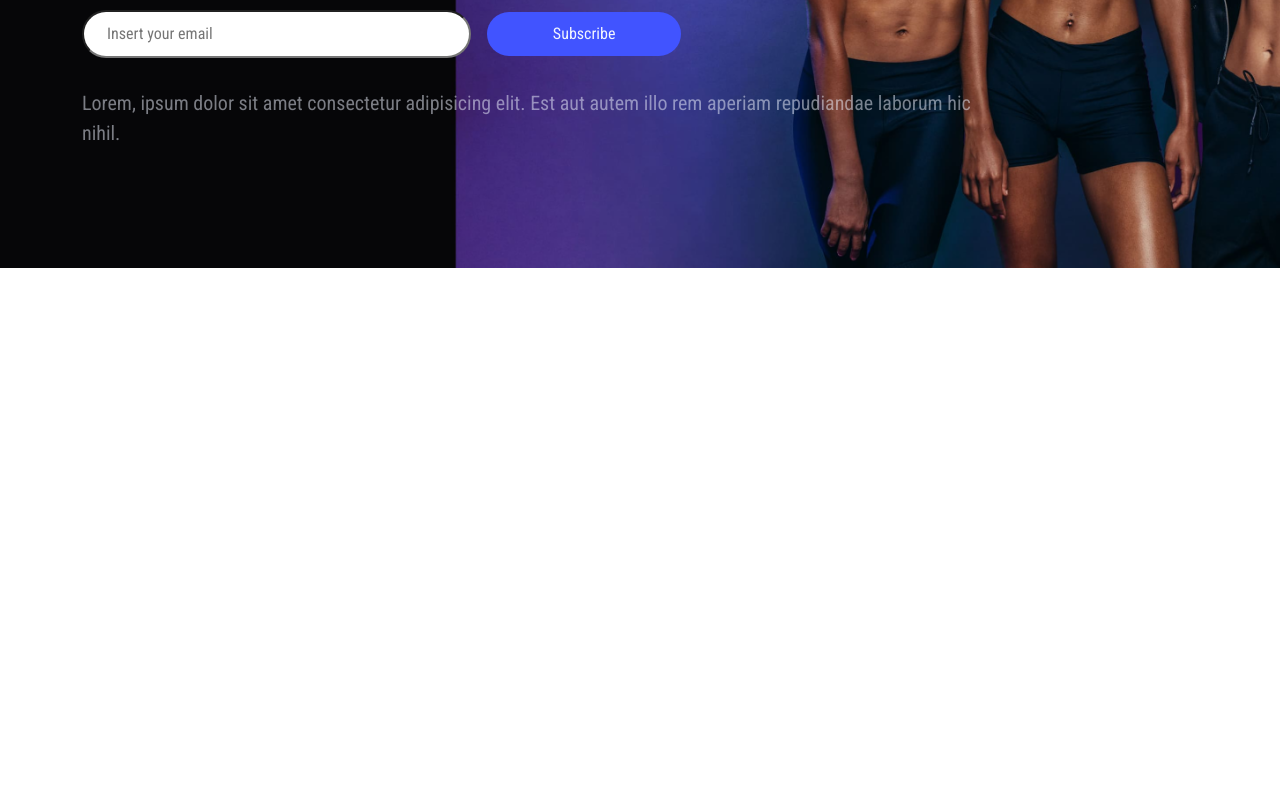
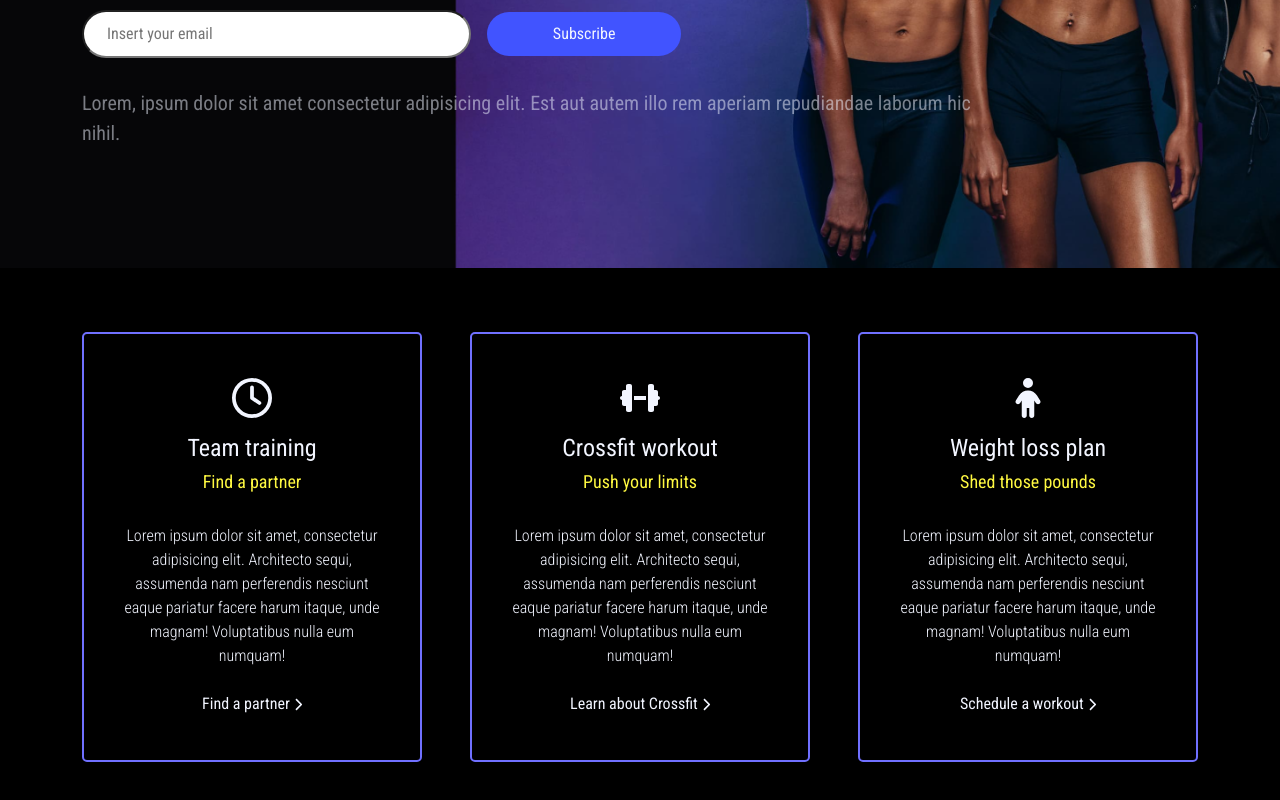
Before and after one commit to 0xelia/midterm, a Vue app: page / in a window 1280 px wide. Shown: the part 3054-3854 px from the top of the page. Before the commit the page ends 3322 px from the top, so only its background shows below. Built offline with nearby package versions, Linux system fonts and the light colour scheme.

Commit message:
plans section added

```diff
--- /dev/null
+++ b/src/components/graphicCard.vue
@@ -0,0 +1,82 @@
+<template>
+        <li :class="['card_item text-center d-flex flex-column', content.bg_black ? 'text_white' : '']">
+            <font-awesome-icon v-if="content.icon !== ''" :icon="content.icon" class="icon"/>
+
+            <div v-if="content.title != '' && content.subtitle != ''" class="card_head">
+                <h3 class="title">
+                    {{content.title}}
+                </h3>
+                <h5>
+                    {{content.subtitle}}
+                </h5>
+            </div>
+            <p>
+                {{content.p}}
+            </p>
+            <div class="cta d-flex align-items-center">
+                {{content.cta}}
+                <font-awesome-icon icon="fa-solid fa-chevron-right" class="chevron ms-1"/>
+            </div>
+        </li>
+</template>
+
+<script>
+    export default {
+        name:'graphicCard',
+        props:{
+            content: Object
+        }
+    }
+</script>
+
+<style lang="scss" scoped>
+    @import '../style/generals.scss';
+    .card_item{
+
+        display: flex;
+        flex-direction: column;
+        align-items: center;
+        flex-basis: calc((100% / 3) - 2rem);
+        border: solid $text-blue 2px;
+        padding: 2.75rem 2rem !important;
+        border-radius: 5px;
+
+        &.text_white{
+            color: $text-white;
+        }
+
+        .icon{
+            height: 2.5rem;
+            aspect-ratio: 1;
+            margin-bottom: 1rem;
+        }
+
+        .card_head{
+            margin-bottom: 1.5rem;
+            h3{
+                font-size: 24px;
+            }
+            h5{
+                font-size: 18px;
+                color: $bg-alert
+            }
+        }
+
+        p{
+            font-weight: 200;
+            margin-bottom: 1.5rem !important;
+        }
+
+        .cta{
+            cursor: pointer;
+
+            &:hover{
+                color: $bg-alert
+            }
+
+            .chevron{
+                height: 13px;
+            }
+        }
+    }
+</style>
--- a/src/components/mainComp.vue
+++ b/src/components/mainComp.vue
@@ -4,6 +4,7 @@
         <CardsSection/>
         <VideoSection/>
         <MailSection/>
+        <PlansSection/>
     </div>
 </template>
 
@@ -12,9 +13,10 @@ import JumboComp from './jumboComp.vue';
 import CardsSection from './cardsSection.vue';
 import VideoSection from './videoSection.vue';
 import MailSection from './mailSection.vue';
+import PlansSection from './plansSection.vue';
     export default {
     name: "mainComp",
-    components: { JumboComp, CardsSection, VideoSection, MailSection }
+    components: { JumboComp, CardsSection, VideoSection, MailSection, PlansSection }
 }
 </script>
 
--- /dev/null
+++ b/src/components/plansSection.vue
@@ -0,0 +1,64 @@
+<template>
+    <div class="plans">
+        <div class="container">
+
+            <ul class="card_list">
+                <GraphicCard v-for="(card, i) in cards" :key="i" :content="card"/>
+            </ul>
+        </div>
+    </div>
+</template>
+
+<script>
+import GraphicCard from './graphicCard.vue';
+    export default {
+    name: "plansSection",
+    components: { GraphicCard },
+
+    data(){
+        return{
+            cards: [
+                {
+                    icon:'fa-regular fa-clock',
+                    pic: '',
+                    title: 'Team training',
+                    subtitle: 'Find a partner',
+                    p: 'Lorem ipsum dolor sit amet, consectetur adipisicing elit. Architecto sequi, assumenda nam perferendis nesciunt eaque pariatur facere harum itaque, unde magnam! Voluptatibus nulla eum numquam!',
+                    cta: 'Find a partner',
+                    bg_black: true
+                },
+                {
+                    icon:'fa-solid fa-dumbbell',
+                    pic: '',
+                    title: 'Crossfit workout',
+                    subtitle: 'Push your limits',
+                    p: 'Lorem ipsum dolor sit amet, consectetur adipisicing elit. Architecto sequi, assumenda nam perferendis nesciunt eaque pariatur facere harum itaque, unde magnam! Voluptatibus nulla eum numquam!',
+                    cta: 'Learn about Crossfit',
+                    bg_black: true
+                },
+                {
+                    icon:'fa-solid fa-child',
+                    pic: '',
+                    title: 'Weight loss plan',
+                    subtitle: 'Shed those pounds',
+                    p: 'Lorem ipsum dolor sit amet, consectetur adipisicing elit. Architecto sequi, assumenda nam perferendis nesciunt eaque pariatur facere harum itaque, unde magnam! Voluptatibus nulla eum numquam!',
+                    cta: 'Schedule a workout',
+                    bg_black: true
+                },
+            ]
+        }
+    }
+}
+</script>
+
+<style lang="scss" scoped>
+    .plans{
+        background-color: black;
+        .card_list{
+            display: flex;
+            justify-content: space-between;
+            gap: 1rem;
+            padding: 4rem 0 !important;
+        }
+    }
+</style>
--- a/src/main.js
+++ b/src/main.js
@@ -18,10 +18,11 @@ Vue.use(IconsPlugin)
 
 import { library } from '@fortawesome/fontawesome-svg-core'
 import { FontAwesomeIcon } from '@fortawesome/vue-fontawesome'
-import { faChevronDown, faChevronRight, faMagnifyingGlass, faCartShopping, faArrowRight, faPlay} from '@fortawesome/free-solid-svg-icons'
+import { faChevronDown, faChevronRight, faMagnifyingGlass, faCartShopping, faArrowRight, faPlay, faDumbbell, faChild} from '@fortawesome/free-solid-svg-icons'
+import { faClock } from '@fortawesome/free-regular-svg-icons'
 import { faYoutube } from '@fortawesome/free-brands-svg-icons'
 
-library.add(faChevronDown, faChevronRight, faMagnifyingGlass, faCartShopping, faYoutube, faArrowRight, faPlay)
+library.add(faChevronDown, faChevronRight, faMagnifyingGlass, faCartShopping, faYoutube, faArrowRight, faPlay, faClock, faDumbbell, faChild)
 Vue.component('font-awesome-icon', FontAwesomeIcon)
 
 new Vue({
```
